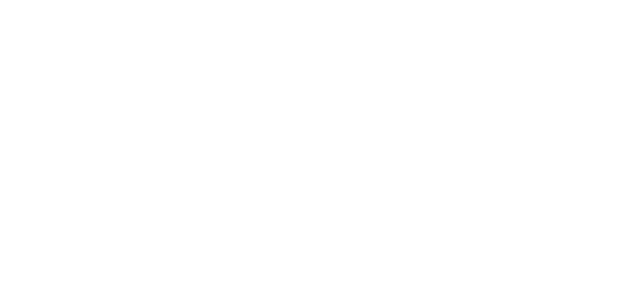
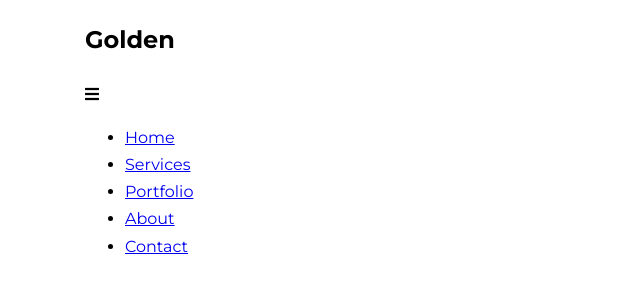
Before and after one commit to ida-dar/project-golden, a website: page index.html in a window 1280 px wide. Shown: the whole page, without its empty margins (0-640 px from the left). Drawn offline with Linux system fonts and the light colour scheme; a web font is replaced by a local one.

Commit message:
Add html for .navbar

```diff
--- a/index.html
+++ b/index.html
@@ -11,6 +11,21 @@
         <link rel="stylesheet" href="css/style.css">
     </head>
     <body>
-
+        <header class="hero">
+            <div class="navbar">
+                <div class="container">
+                    <h2 class="brand-name">Golden</h2>
+                    <input class="menu-btn" type="checkbox" id="menu-btn" hidden>
+                    <label class="menu-icon" for="menu-btn"><i class="fa fa-bars navicon"></i></label>
+                    <ul class="menu">
+                        <li><a href="#">Home</a></li>
+                        <li><a href="#services">Services</a></li>
+                        <li><a href="#portfolio">Portfolio</a></li>
+                        <li><a href="#">About</a></li>
+                        <li><a href="#">Contact</a></li>
+                    </ul>
+                </div>
+            </div>
+        </header>
     </body>
 </html>
```
